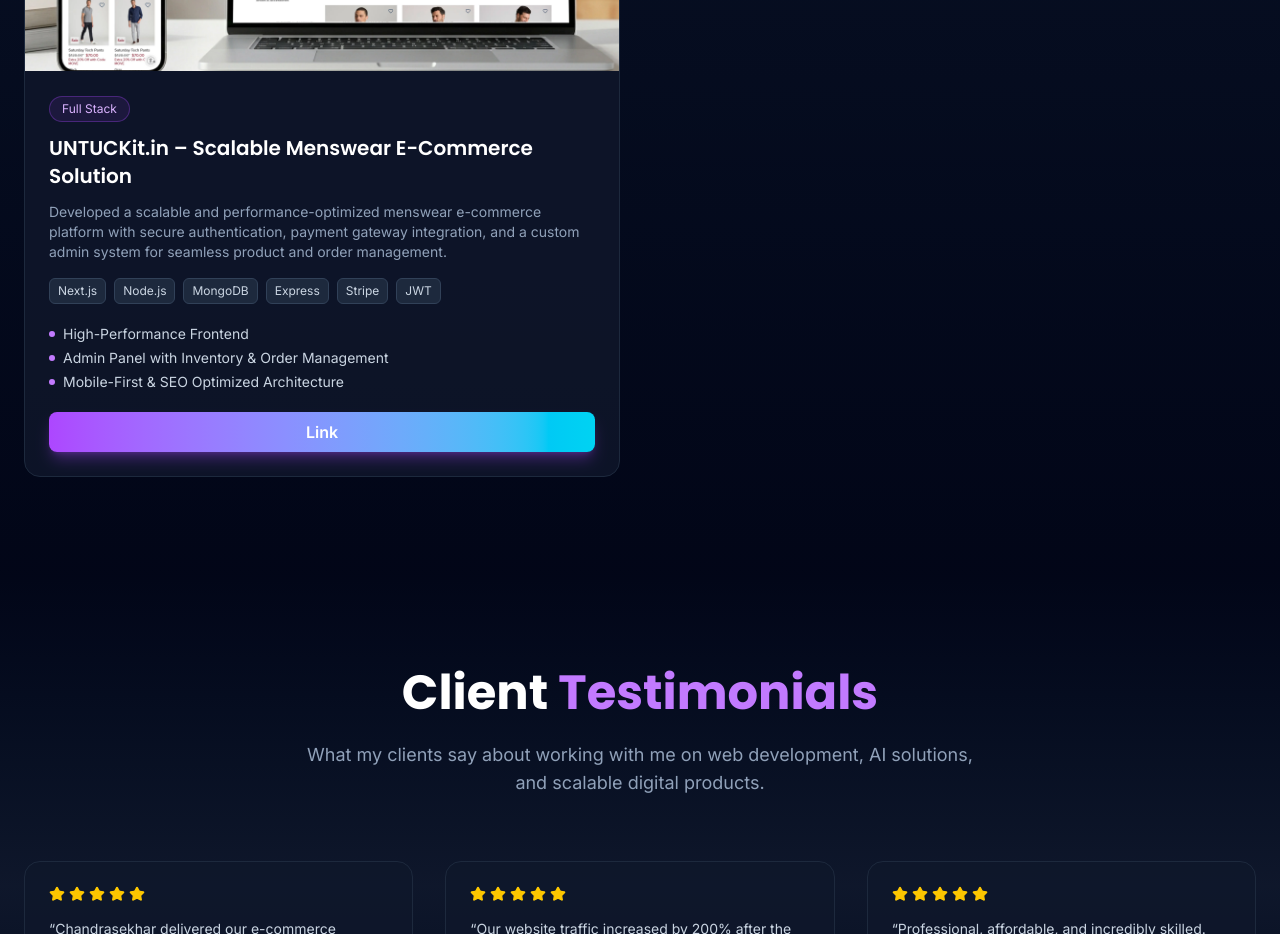
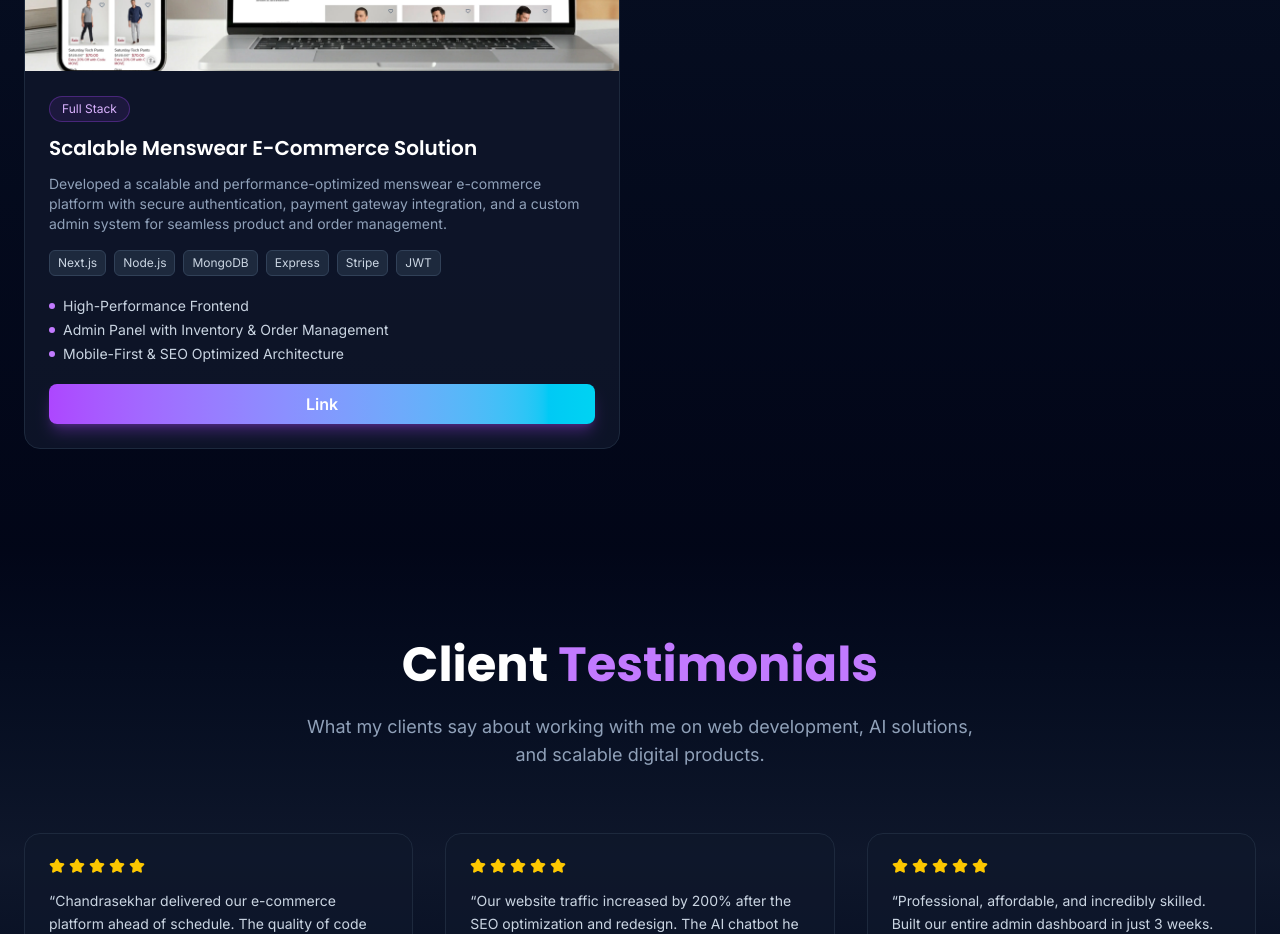
Before and after one commit to CSekhar-MERN/Portfolio, a Next.js app: page / in a window 1280 px wide. Shown: the part 6440-7374 px from the top of the page. Built offline with nearby package versions, Linux system fonts and the light colour scheme; no server answers.

Commit message:
Update project title and link for UNTUCKit

```diff
--- a/components/Projects.tsx
+++ b/components/Projects.tsx
@@ -58,7 +58,7 @@
     link: "https://alexmorgantd.co.uk/",
   },
   {
-  title: "UNTUCKit.in – Scalable Menswear E-Commerce Solution",
+  title: "Scalable Menswear E-Commerce Solution",
   category: "Full Stack",
   image: "./projects/image5.webp",
   desc: "Developed a scalable and performance-optimized menswear e-commerce platform with secure authentication, payment gateway integration, and a custom admin system for seamless product and order management.",
@@ -68,7 +68,7 @@
     "Admin Panel with Inventory & Order Management",
     "Mobile-First & SEO Optimized Architecture"
   ],
-  link: "https://untuckit.in/",
+  link: "https://www.untuckit.com/",
 },
 ];
 
```
